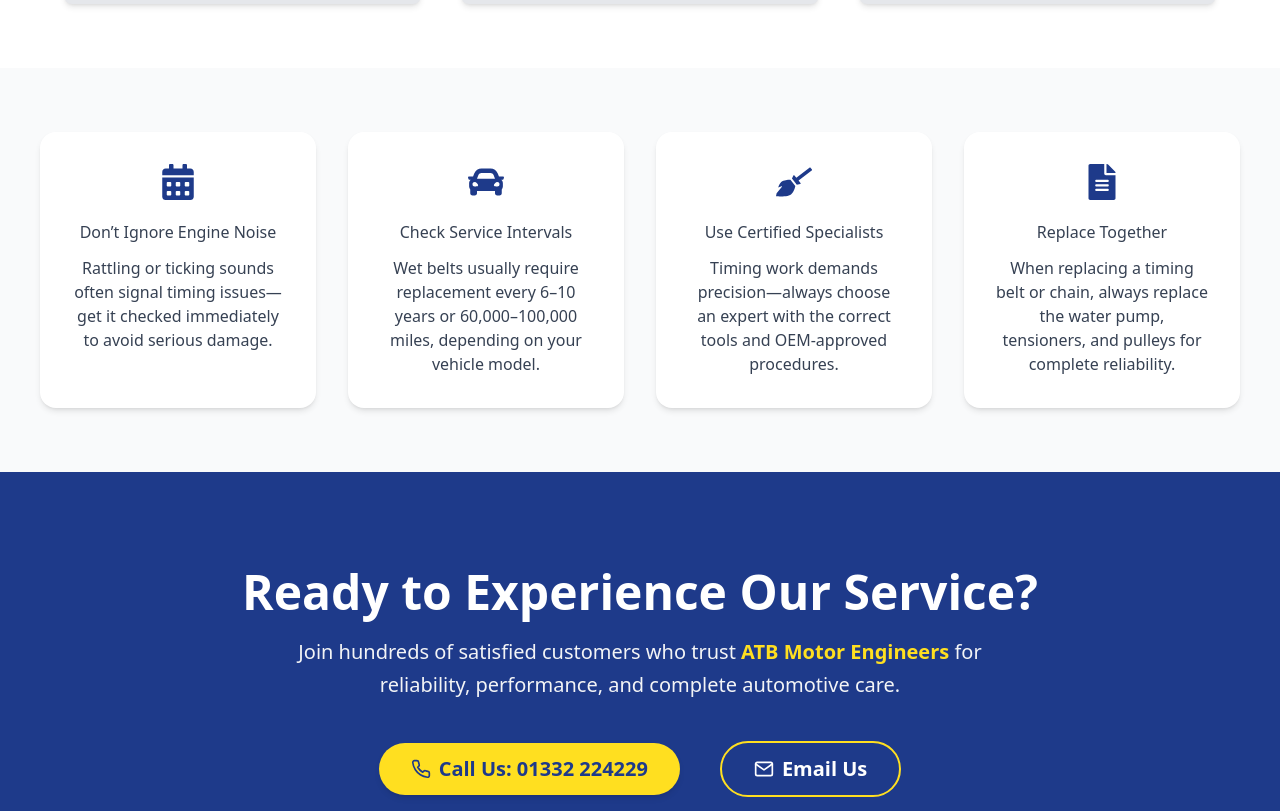
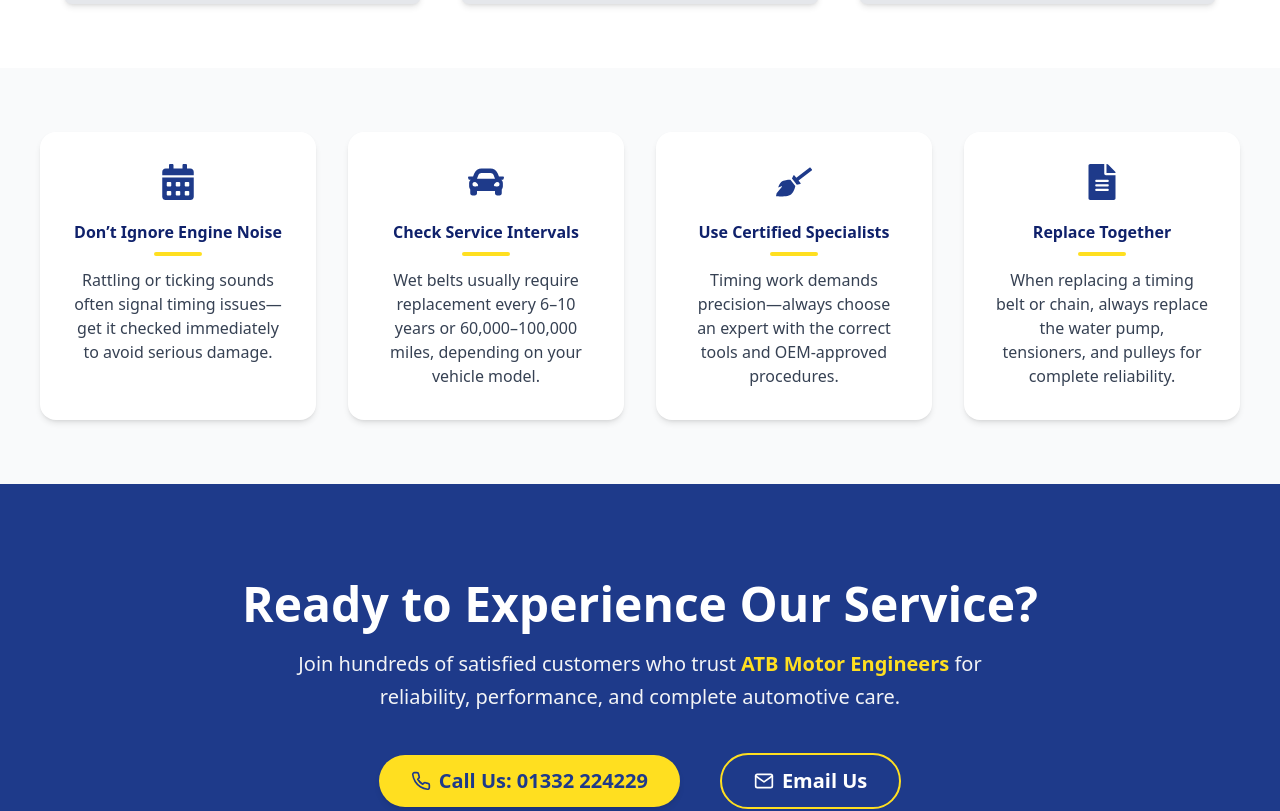
Before and after one commit to shandiru/ATB, a React (Vite) app: page /services/chain/belts in a window 1280 px wide. Shown: the part 1204-2015 px from the top of the page. Built offline with nearby package versions, Linux system fonts and the light colour scheme.

Commit message:
done service page

```diff
--- a/src/components/Chain/ChainService.jsx
+++ b/src/components/Chain/ChainService.jsx
@@ -1,7 +1,7 @@
 import React, { useEffect } from "react";
 import AOS from "aos";
 import "aos/dist/aos.css";
-import { FaCalendarAlt, FaCar, FaBroom, FaFileAlt } from "react-icons/fa"; // import icons
+import { FaCalendarAlt, FaCar, FaBroom, FaFileAlt } from "react-icons/fa";
 
 const stats = [
   {
@@ -46,15 +46,17 @@ const ChainStatsSection = () => {
               key={index}
               data-aos={index % 2 === 0 ? "fade-up" : "fade-down"}
               data-aos-delay={index * 100}
-              className="bg-white rounded-2xl shadow-md hover:shadow-[0_0_25px_rgba(30,58,138,0.3)] p-8 transition-all duration-500 transform hover:-translate-y-2"
+              className="bg-white rounded-2xl shadow-md p-8 transition-all duration-500 transform hover:-translate-y-2 hover:shadow-[0_0_25px_rgba(30,58,138,0.3)]"
             >
               {stat.icon}
-              <h6 className="text-gray-700 font-medium text-sm mt-5 md:text-base">
+              <h6 className="text-[#0F216B] font-semibold text-base mt-5 relative inline-block">
                 {stat.label}
+                {/* Yellow underline */}
+                <span className="block w-12 h-1 bg-[#FFDF20] rounded-full mt-2 mx-auto"></span>
               </h6>
-              <h6 className="text-gray-700 font-medium text-sm mt-3 md:text-base">
+              <p className="text-gray-700 text-sm md:text-base mt-3">
                 {stat.desc}
-              </h6>
+              </p>
             </div>
           ))}
         </div>
--- a/src/components/Mot/MotService.jsx
+++ b/src/components/Mot/MotService.jsx
@@ -1,7 +1,7 @@
 import React, { useEffect } from "react";
 import AOS from "aos";
 import "aos/dist/aos.css";
-import { FaCalendarAlt, FaCar, FaBroom, FaFileAlt } from "react-icons/fa"; // import icons
+import { FaCalendarAlt, FaCar, FaBroom, FaFileAlt } from "react-icons/fa";
 
 const stats = [
   {
@@ -49,12 +49,14 @@ const MotStatsSection = () => {
               className="bg-white rounded-2xl shadow-md hover:shadow-[0_0_25px_rgba(30,58,138,0.3)] p-8 transition-all duration-500 transform hover:-translate-y-2"
             >
               {stat.icon}
-              <h6 className="text-gray-700 font-medium text-sm mt-5 md:text-base">
+              <h6 className="text-[#0F216B] font-semibold text-base mt-5 relative inline-block">
                 {stat.label}
+                {/* Yellow underline */}
+                <span className="block w-12 h-1 bg-[#FFDF20] rounded-full mt-2 mx-auto"></span>
               </h6>
-              <h6 className="text-gray-700 font-medium text-sm mt-3 md:text-base">
+              <p className="text-gray-700 text-sm md:text-base mt-3">
                 {stat.desc}
-              </h6>
+              </p>
             </div>
           ))}
         </div>
--- a/src/components/Repair.jsx/RepairService.jsx
+++ b/src/components/Repair.jsx/RepairService.jsx
@@ -1,7 +1,7 @@
 import React, { useEffect } from "react";
 import AOS from "aos";
 import "aos/dist/aos.css";
-import { FaCalendarAlt, FaCar, FaBroom, FaFileAlt } from "react-icons/fa"; // import icons
+import { FaCalendarAlt, FaCar, FaBroom, FaFileAlt } from "react-icons/fa";
 
 const stats = [
   {
@@ -49,12 +49,14 @@ const RepairStatsSection = () => {
               className="bg-white rounded-2xl shadow-md hover:shadow-[0_0_25px_rgba(30,58,138,0.3)] p-8 transition-all duration-500 transform hover:-translate-y-2"
             >
               {stat.icon}
-              <h6 className="text-gray-700 font-medium text-sm mt-5 md:text-base">
+              <h6 className="text-[#0F216B] font-semibold text-base mt-5 relative inline-block">
                 {stat.label}
+                {/* Yellow underline */}
+                <span className="block w-12 h-1 bg-[#FFDF20] rounded-full mt-2 mx-auto"></span>
               </h6>
-              <h6 className="text-gray-700 font-medium text-sm mt-3 md:text-base">
+              <p className="text-gray-700 text-sm md:text-base mt-3">
                 {stat.desc}
-              </h6>
+              </p>
             </div>
           ))}
         </div>
--- a/src/components/ServiceFunction/ServiceService.jsx
+++ b/src/components/ServiceFunction/ServiceService.jsx
@@ -1,7 +1,7 @@
 import React, { useEffect } from "react";
 import AOS from "aos";
 import "aos/dist/aos.css";
-import { FaCalendarAlt, FaCar, FaBroom, FaFileAlt } from "react-icons/fa"; // import icons
+import { FaCalendarAlt, FaCar, FaBroom, FaFileAlt } from "react-icons/fa";
 
 const stats = [
   {
@@ -12,18 +12,18 @@ const stats = [
   {
     icon: <FaCar className="mx-auto text-4xl text-[#1E3A8A]" />,
     label: "Clean Underside Regularly",
-    desc: "Regular washing (especially in winter) helps prevent corrosion on the chassis and underbody."
+    desc: "Regular washing (especially in winter) helps prevent corrosion on the chassis and underbody.",
   },
   {
     icon: <FaBroom className="mx-auto text-4xl text-[#1E3A8A]" />,
     label: "Combine with MOT Prep",
-    desc: "If your vehicle has rust near key structural points, include welding in your MOT preparation for a smoother pass."
+    desc: "If your vehicle has rust near key structural points, include welding in your MOT preparation for a smoother pass.",
   },
   {
     icon: <FaFileAlt className="mx-auto text-4xl text-[#1E3A8A]" />,
     label: "Choose the Right Material",
-    desc: "Ensure welding matches your vehicle’s metal type—aluminium, stainless, or mild steel—to guarantee strength and longevity."
-  }
+    desc: "Ensure welding matches your vehicle’s metal type—aluminium, stainless, or mild steel—to guarantee strength and longevity.",
+  },
 ];
 
 const ServiceStatsSection = () => {
@@ -49,12 +49,14 @@ const ServiceStatsSection = () => {
               className="bg-white rounded-2xl shadow-md hover:shadow-[0_0_25px_rgba(30,58,138,0.3)] p-8 transition-all duration-500 transform hover:-translate-y-2"
             >
               {stat.icon}
-              <h6 className="text-gray-700 font-medium text-sm mt-5 md:text-base">
+              <h6 className="text-[#0F216B] font-semibold text-base mt-5 relative inline-block">
                 {stat.label}
+                {/* Yellow underline */}
+                <span className="block w-12 h-1 bg-[#FFDF20] rounded-full mt-2 mx-auto"></span>
               </h6>
-              <h6 className="text-gray-700 font-medium text-sm mt-3 md:text-base">
+              <p className="text-gray-700 text-sm md:text-base mt-3">
                 {stat.desc}
-              </h6>
+              </p>
             </div>
           ))}
         </div>
--- a/src/components/Welding/WeldingService.jsx
+++ b/src/components/Welding/WeldingService.jsx
@@ -1,7 +1,7 @@
 import React, { useEffect } from "react";
 import AOS from "aos";
 import "aos/dist/aos.css";
-import { FaCalendarAlt, FaCar, FaBroom, FaFileAlt } from "react-icons/fa"; // import icons
+import { FaCalendarAlt, FaCar, FaBroom, FaFileAlt } from "react-icons/fa";
 
 const stats = [
   {
@@ -49,12 +49,13 @@ const WeldingStatsSection = () => {
               className="bg-white rounded-2xl shadow-md hover:shadow-[0_0_25px_rgba(30,58,138,0.3)] p-8 transition-all duration-500 transform hover:-translate-y-2"
             >
               {stat.icon}
-              <h6 className="text-gray-700 font-medium text-sm mt-5 md:text-base">
+              <h6 className="text-[#0F216B] font-semibold text-base mt-5 relative inline-block">
                 {stat.label}
+                <span className="block w-12 h-1 bg-[#FFDF20] rounded-full mt-2 mx-auto"></span>
               </h6>
-              <h6 className="text-gray-700 font-medium text-sm mt-3 md:text-base">
+              <p className="text-gray-700 text-sm md:text-base mt-3">
                 {stat.desc}
-              </h6>
+              </p>
             </div>
           ))}
         </div>
```
